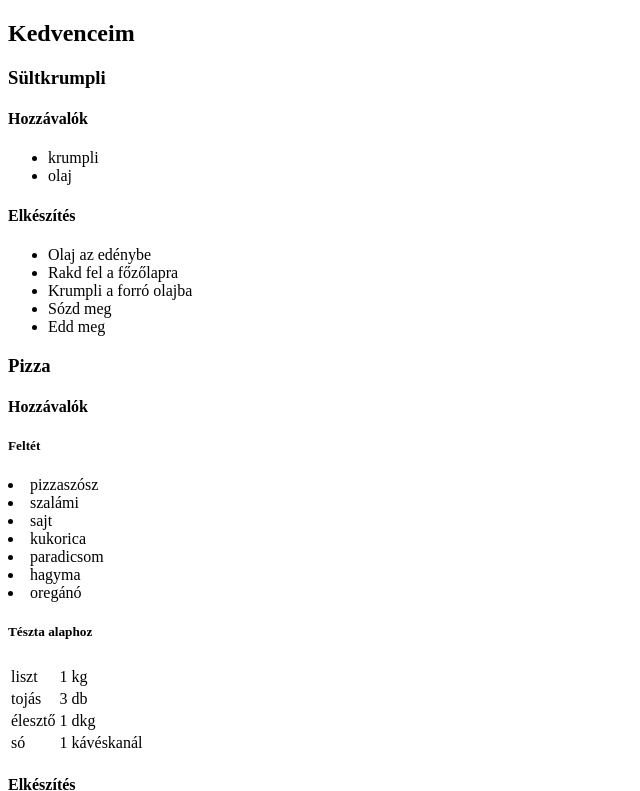
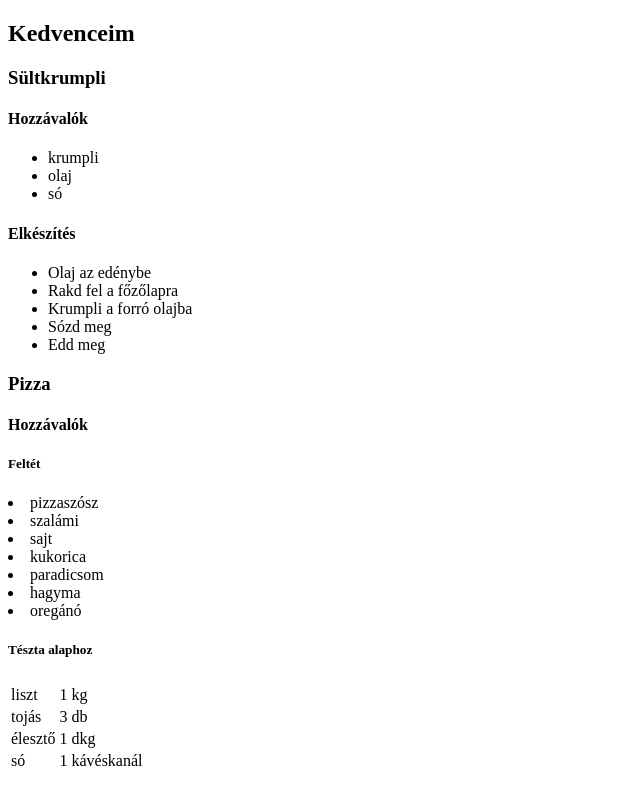
Before and after one commit to L3H3L/WEB, a plain HTML site: page 1. Óra/valami.html in a window 1280 px wide. Shown: the top 791 px of the page, without its empty margins (0-640 px from the left). Drawn offline with Linux system fonts and the light colour scheme.

Commit message:
Update valami.html

```diff
--- a/1. Óra/valami.html
+++ b/1. Óra/valami.html
@@ -15,6 +15,7 @@
         <ul>
             <li>krumpli</li>
             <li>olaj</li>
+            <li>só</li>
         </ul>
         <h4>Elkészítés</h4>
         <ul>
```
